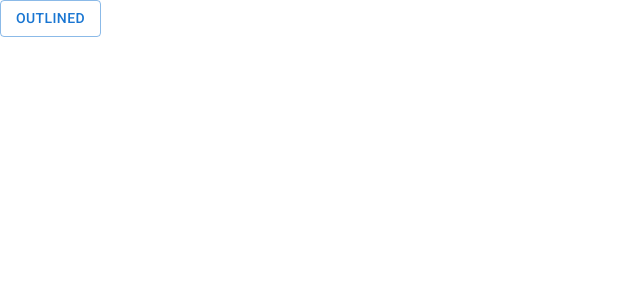
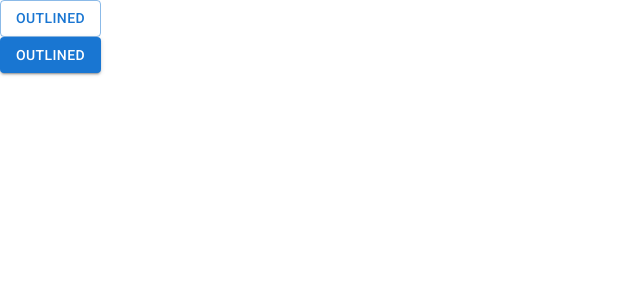
Before and after one commit to Afpia/hackathon-finance, a React (Vite) app in the folder front/: page /login in a window 1280 px wide. Shown: the top 300 px of the page, without its empty margins (0-640 px from the left). Built offline with nearby package versions, Linux system fonts and the light colour scheme.

Commit message:
Добавил ui

```diff
--- a/front/package.json
+++ b/front/package.json
@@ -14,7 +14,6 @@
 		"@emotion/styled": "^11.13.5",
 		"@fontsource/roboto": "^5.1.0",
 		"@mui/material": "^6.1.9",
-		"@radix-ui/react-slot": "^1.1.0",
 		"axios": "^1.7.8",
 		"class-variance-authority": "^0.7.1",
 		"clsx": "^2.1.1",
--- a/front/src/pages/login.jsx
+++ b/front/src/pages/login.jsx
@@ -4,6 +4,7 @@ export const Login = () => {
 	return (
 		<div className='w-[200px]'>
 			<Button variant='outlined'>Outlined</Button>
+			<Button variant='contained'>Outlined</Button>
 		</div>
 	)
 }
```
